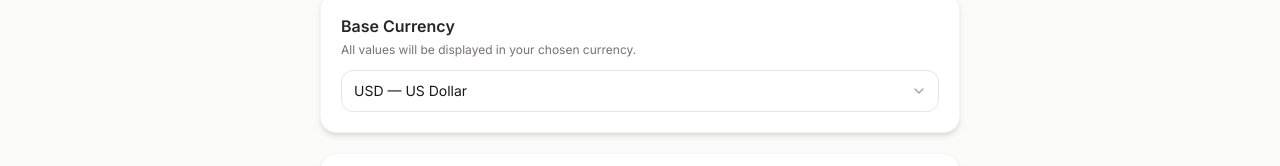
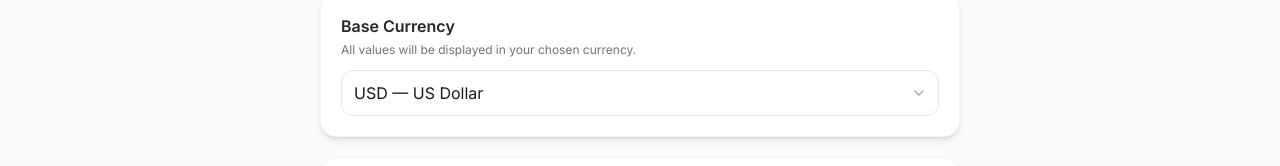
Before and after one commit to AdedejiAdelanwa/zakie-app, a React (Vite) app: page / in a window 1280 px wide. Shown: the part 544-710 px from the top of the page. Built offline with nearby package versions, Linux system fonts and the light colour scheme.

Commit message:
Fix zoom on focus

```diff
--- a/src/components/steps/Step1Setup.tsx
+++ b/src/components/steps/Step1Setup.tsx
@@ -152,7 +152,7 @@ export const Step1Setup: React.FC<Step1Props> = ({ state, dispatch, addToast, di
               dispatch({ type: 'SET_CURRENCY', payload: e.target.value as CurrencyCode });
               dispatch({ type: 'SET_USE_MANUAL_PRICES', payload: false });
             }}
-            className="w-full rounded-xl border border-stone-200 bg-white text-stone-900 py-2.5 pl-3 pr-8 text-sm focus:outline-none focus:ring-2 focus:ring-emerald-500 focus:border-emerald-500 hover:border-stone-300 appearance-none transition-colors"
+            className="w-full rounded-xl border border-stone-200 bg-white text-stone-900 py-2.5 pl-3 pr-8 text-base focus:outline-none focus:ring-2 focus:ring-emerald-500 focus:border-emerald-500 hover:border-stone-300 appearance-none transition-colors"
           >
             {CURRENCIES.map((code) => (
               <option key={code} value={code}>
--- a/src/components/steps/Step2Assets.tsx
+++ b/src/components/steps/Step2Assets.tsx
@@ -139,7 +139,7 @@ export const Step2Assets: React.FC<Step2Props> = ({ state, dispatch }) => {
                       placeholder={cat.placeholder}
                       value={value === 0 ? '' : value}
                       onChange={(e) => handleChange(cat.key, e.target.value)}
-                      className="w-full rounded-xl border border-stone-200 bg-white text-stone-900 placeholder-stone-300 py-2.5 pl-8 pr-3 text-sm focus:outline-none focus:ring-2 focus:ring-emerald-500 focus:border-emerald-500 hover:border-stone-300 transition-colors"
+                      className="w-full rounded-xl border border-stone-200 bg-white text-stone-900 placeholder-stone-300 py-2.5 pl-8 pr-3 text-base focus:outline-none focus:ring-2 focus:ring-emerald-500 focus:border-emerald-500 hover:border-stone-300 transition-colors"
                     />
                   </div>
                 </div>
--- a/src/components/steps/Step3Liabilities.tsx
+++ b/src/components/steps/Step3Liabilities.tsx
@@ -112,7 +112,7 @@ export const Step3Liabilities: React.FC<Step3Props> = ({ state, dispatch }) => {
                       placeholder={cat.placeholder}
                       value={value === 0 ? '' : value}
                       onChange={(e) => handleChange(cat.key, e.target.value)}
-                      className="w-full rounded-xl border border-stone-200 bg-white text-stone-900 placeholder-stone-300 py-2.5 pl-8 pr-3 text-sm focus:outline-none focus:ring-2 focus:ring-emerald-500 focus:border-emerald-500 hover:border-stone-300 transition-colors"
+                      className="w-full rounded-xl border border-stone-200 bg-white text-stone-900 placeholder-stone-300 py-2.5 pl-8 pr-3 text-base focus:outline-none focus:ring-2 focus:ring-emerald-500 focus:border-emerald-500 hover:border-stone-300 transition-colors"
                     />
                   </div>
                 </div>
--- a/src/components/ui/Input.tsx
+++ b/src/components/ui/Input.tsx
@@ -47,7 +47,7 @@ export const Input: React.FC<InputProps> = ({
               : 'border-stone-200 hover:border-stone-300',
             prefix ? 'pl-10' : 'pl-3',
             suffix ? 'pr-16' : 'pr-3',
-            'py-2.5 text-sm',
+            'py-2.5 text-base',
             className,
           ].join(' ')}
         />
```
